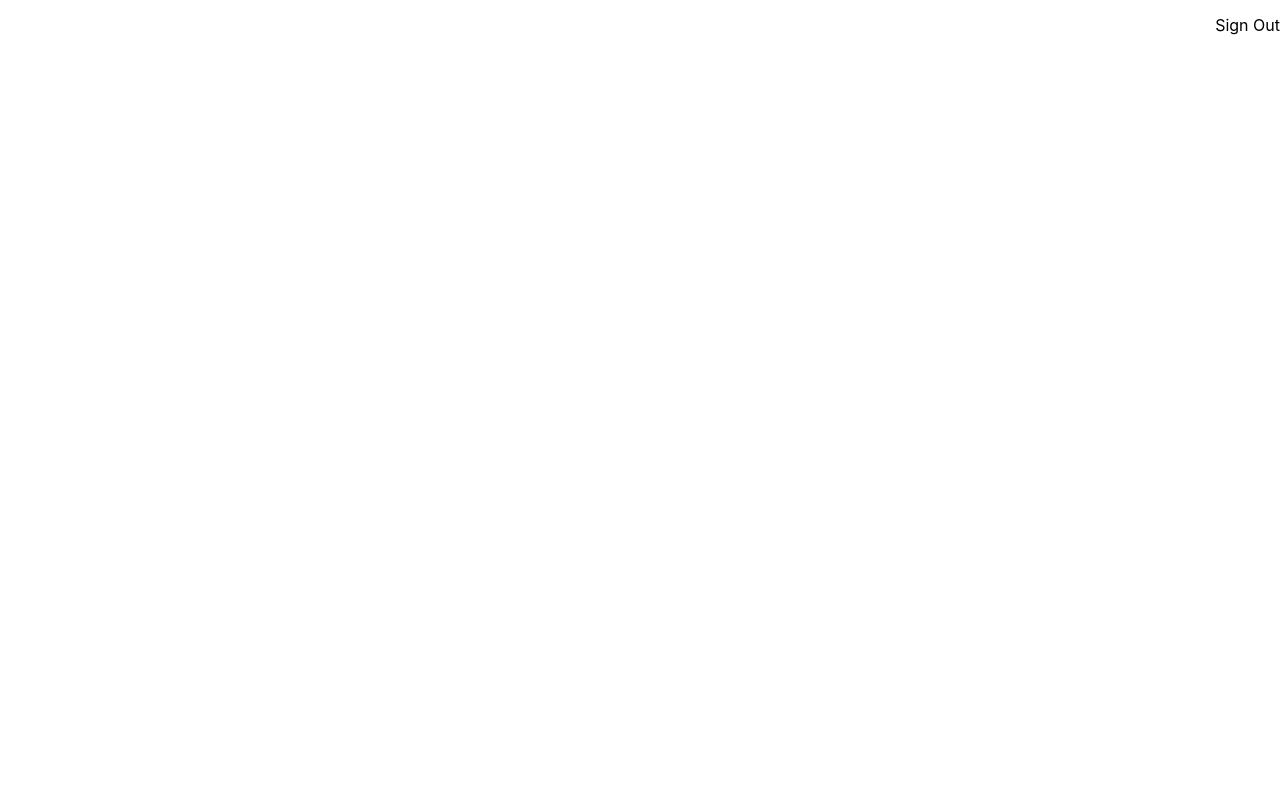
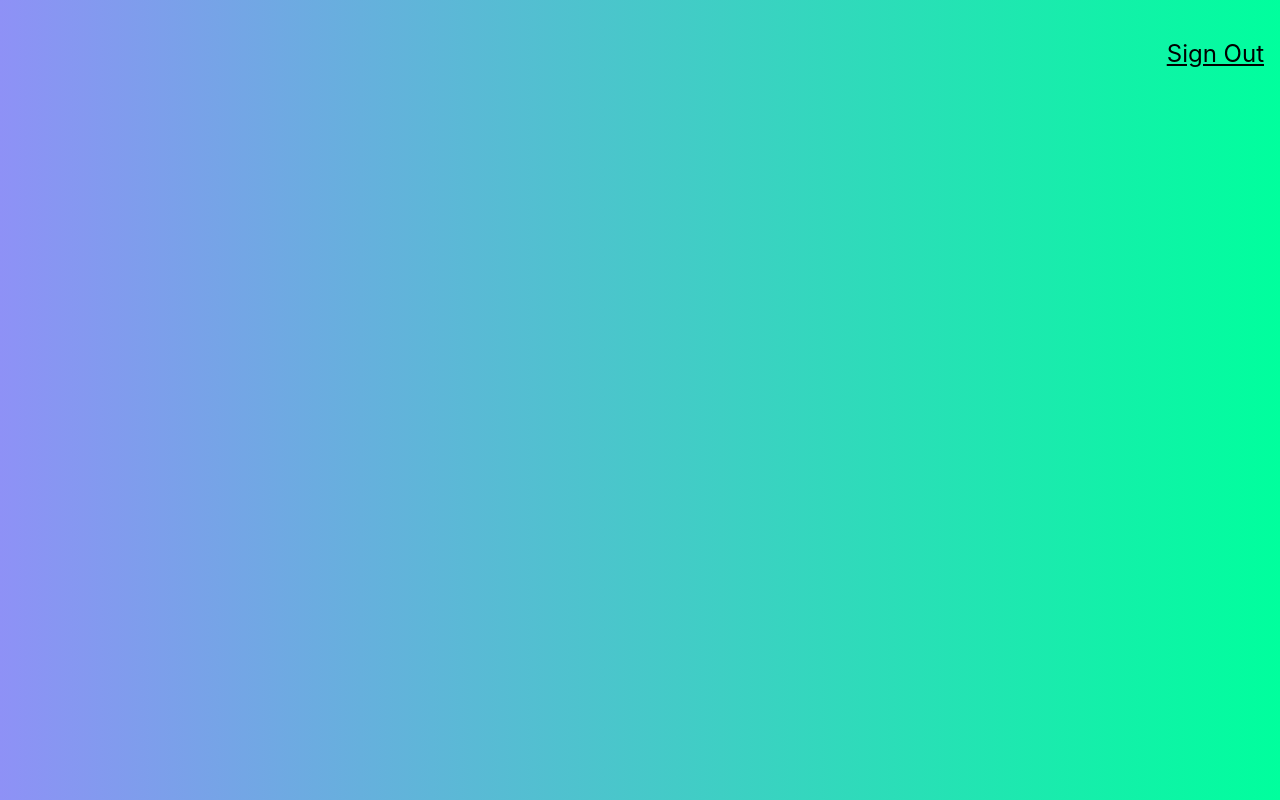
Before and after one commit to dario2877/React-Face-Recognition-Project, a React (Create React App) app in the folder facerecognition/: page / in a window 1280 px wide. Built offline with nearby package versions, Linux system fonts and the light colour scheme.

Commit message:
second update

```diff
--- a/facerecognition/src/App.js
+++ b/facerecognition/src/App.js
@@ -1,6 +1,7 @@
 import React, { Component } from "react";
 import "./App.css";
 import Navigation from "./components/Navigation/Navigation";
+import Logo from "./components/Logo/Logo";
 
 
 
@@ -9,8 +10,8 @@ class App extends Component {
     return (
       <div className="App">
         <Navigation />
-        {/* <Logo />
-      <ImageLinkForm />
+        <Logo />
+      {/* <ImageLinkForm />
       <FaceRecognition /> */}
       </div>
     );
--- /dev/null
+++ b/facerecognition/src/components/Logo/Logo.js
@@ -0,0 +1,10 @@
+import React from 'react';
+
+const Logo = () =>
+{
+    return(
+
+     <div className='ma4 mt0'></div>
+    );
+}
+export default Logo;
--- a/facerecognition/src/components/Navigation/Navigation.js
+++ b/facerecognition/src/components/Navigation/Navigation.js
@@ -5,7 +5,7 @@ const Navigation = () =>
     return(
 
         <nav style={{display: 'flex',justifyContent: 'flex-end'}}>
-            <p>Sign Out</p>
+            <p className='f3 link dim black underline pa3 pointer'>Sign Out</p>
         </nav>
     );
 }
--- a/facerecognition/src/index.css
+++ b/facerecognition/src/index.css
@@ -5,6 +5,7 @@ body {
     sans-serif;
   -webkit-font-smoothing: antialiased;
   -moz-osx-font-smoothing: grayscale;
+  background: linear-gradient(to right, rgb(142, 145, 246), rgb(0, 255, 157));
 }
 
 code {
```
